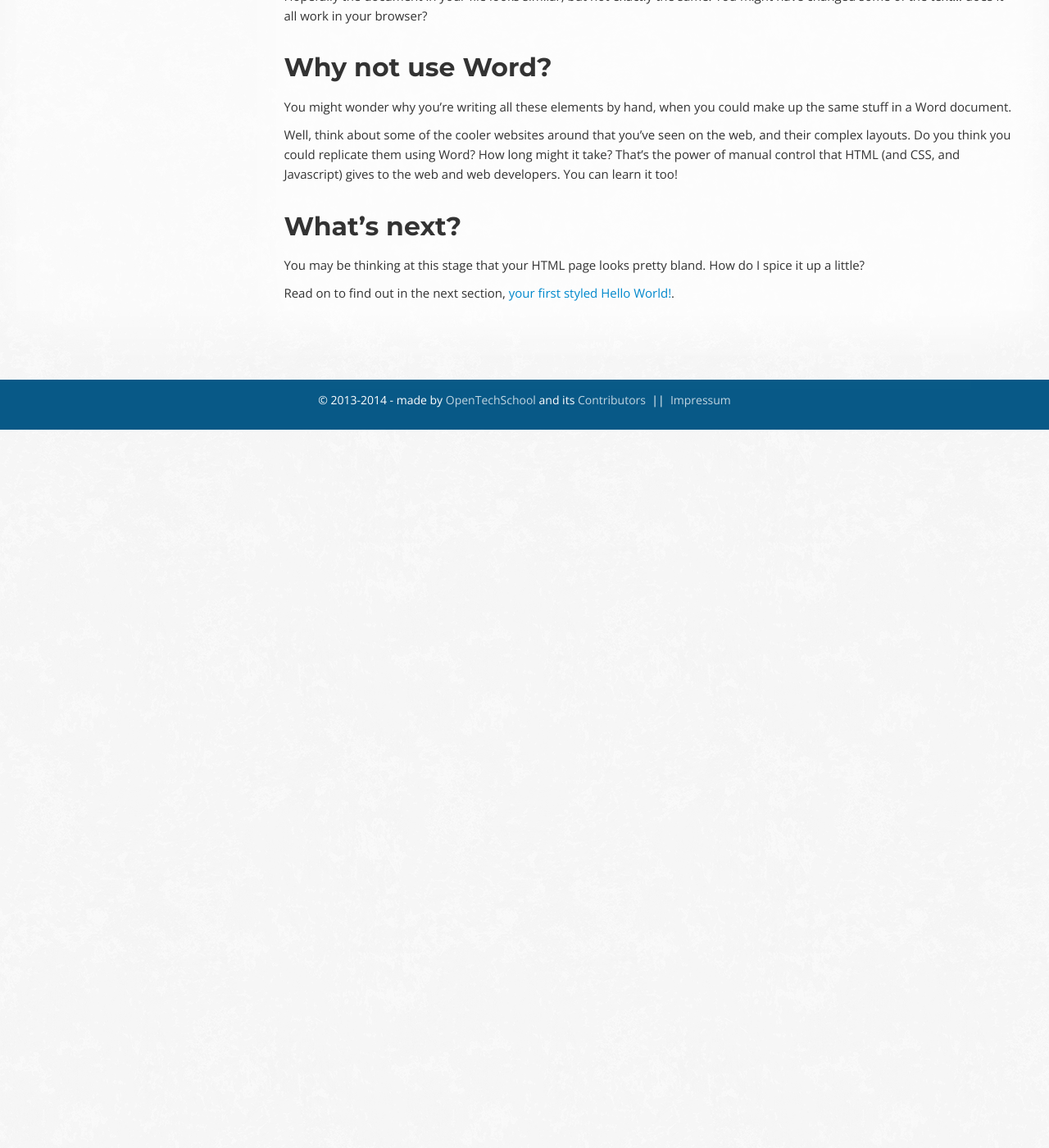
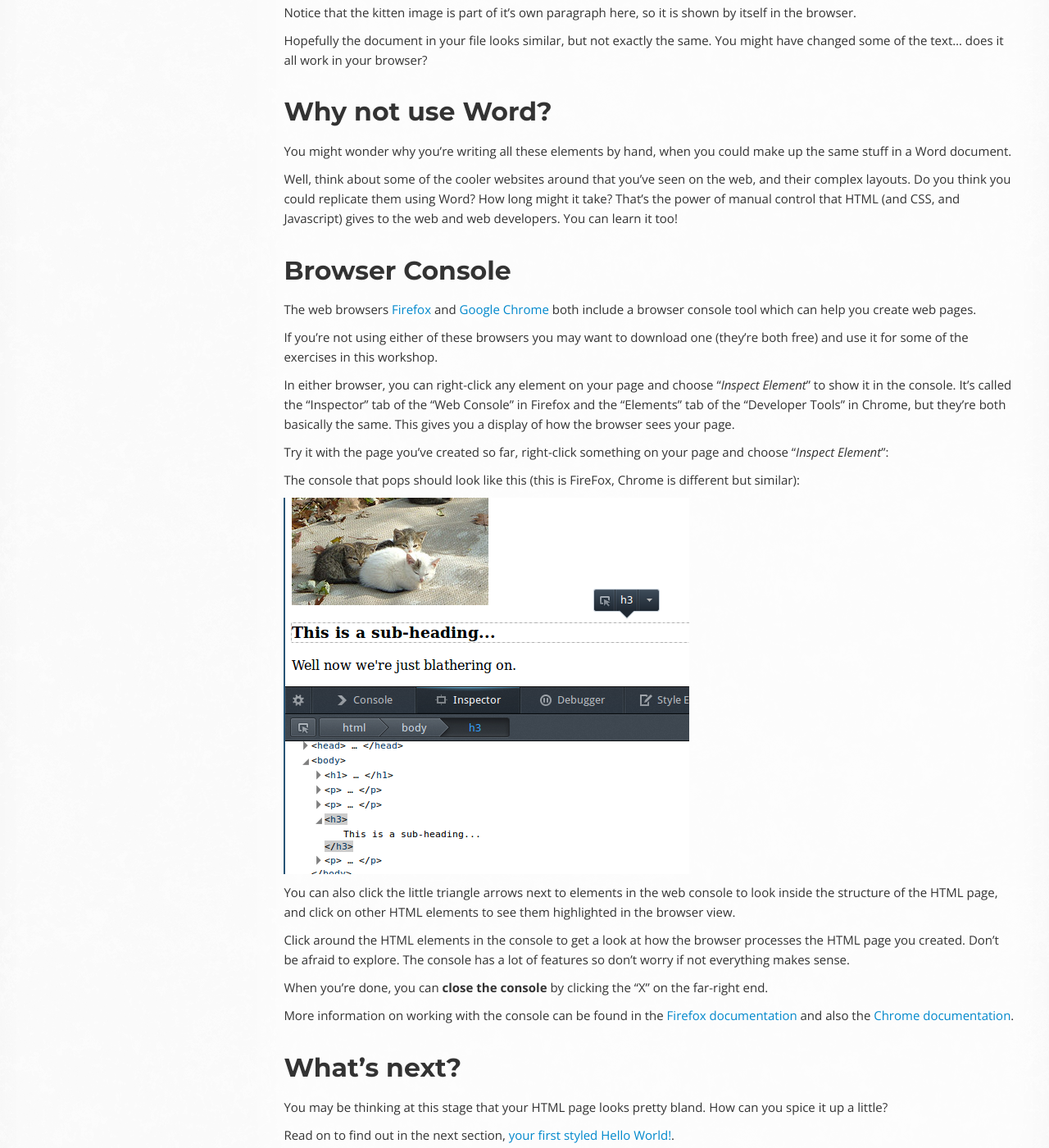
Before and after one commit to OpenTechSchool/html-css-beginners, a Jekyll site: the page built from core/structure.md, in a window 1280 px wide and 1400 px high, scrolled down 5227 px. Shown: the whole window at 82% size. Built offline with Jekyll 4.4.1, drawn with Linux system fonts in a browser that asks for light colours; Markdown is read by kramdown in place of the engine named in the settings; before the commit the page ends 5751 px from its top, so only the background shows below that; some of the changed text lies outside the part shown.

Commit message:
Add a basic introduction to Web Console / Developer Tools to foreshadow its use in the styles chapter (addresses Issue #14)

```diff
--- a/core/structure.md
+++ b/core/structure.md
@@ -213,7 +213,7 @@ favourite image on the web and save it in the same directory as your HTML
 file (right-click the image in your browser and "Save Image...").
 
 If you don't have a picture in mind then
-[here's a page with a photo of some kittens that you can use](http://www.flickr.com/photos/nengard/67501122/sizes/z/)
+[here's a page with a photo of some kittens that you can use](http://www.flickr.com/photos/nengard/67501122/sizes/s/)
 (Cute cats on the internet? Egad!)
 
 After you have your image, you can include it in your HTML page by using an
@@ -260,14 +260,18 @@ So far, our entire document might look like this:
         </head>
         <body>
             <h1>I'm the title.</h1>
-            <p>And I'm a paragraph! With some kittens:
-            <img src="kittens.jpg" alt="All the kittens are shown here">
+            <p>And I'm a paragraph!</p>
+            <p>
+                 <img src="kittens.jpg" alt="All the kittens are shown here">
             </p>
             <h3>This is a sub-heading...</h3>
             <p>Well now we're just blathering on.</p>
         </body>
     </html>
 
+
+Notice that the kitten image is part of it's own paragraph here, so it is
+shown by itself in the browser.
 
 Hopefully the document in your file looks similar, but not exactly the same.
 You might have changed some of the text... does it all work in your browser?
@@ -283,10 +287,48 @@ using Word? How long might it take? That's the power of manual control that
 HTML (and CSS, and Javascript) gives to the web and web developers. You can
 learn it too!
 
+## Browser Console
+
+The web browsers [Firefox](https://www.mozilla.org/en-US/firefox/new/) and
+[Google Chrome](https://www.google.com/chrome) both include a browser console
+tool which can help you create web pages.
+
+If you're not using either of these browsers you may want to download one
+(they're both free) and use it for some of the exercises in this workshop.
+
+In either browser, you can right-click any element on your page and choose
+"*Inspect Element*" to show it in the console. It's called the "Inspector"
+tab of the "Web Console" in Firefox and the "Elements" tab of the "Developer
+Tools" in Chrome, but they're both basically the same. This gives you a display of
+how the browser sees your page.
+
+Try it with the page you've created so far, right-click something on your page
+and choose "*Inspect Element*":
+
+The console that pops should look like this (this is FireFox, Chrome
+is different but similar):
+
+![Example of the FireFox Web Console](../images/webconsole.png)
+
+You can also click the little triangle arrows next to elements in the web console
+to look inside the structure of the HTML page, and click on other HTML elements
+to see them highlighted in the browser view.
+
+Click around the HTML elements in the console to get a look at how
+the browser processes the HTML page you created. Don't be afraid to explore. The
+console has a lot of features so don't worry if not everything makes sense.
+
+When you're done, you can **close the console** by clicking the "X" on the
+far-right end.
+
+More information on working with the console can be found in the
+[Firefox documentation](https://developer.mozilla.org/en-US/docs/Tools/Web_Console?redirectlocale=en-US&redirectslug=Using_the_Web_Console#Opening_the_Web_Console)
+and also the [Chrome documentation](https://developers.google.com/chrome-developer-tools/docs/console#opening_the_console).
+
 ## What's next?
 
 You may be thinking at this stage that your HTML page looks pretty bland.
-How do I spice it up a little?
+How can you spice it up a little?
 
 Read on to find out in the next section,
 [your first styled Hello World!](style.html).
```
Also changed, not shown: core/style.md (+5 -3 lines), images/webconsole.png (added).
